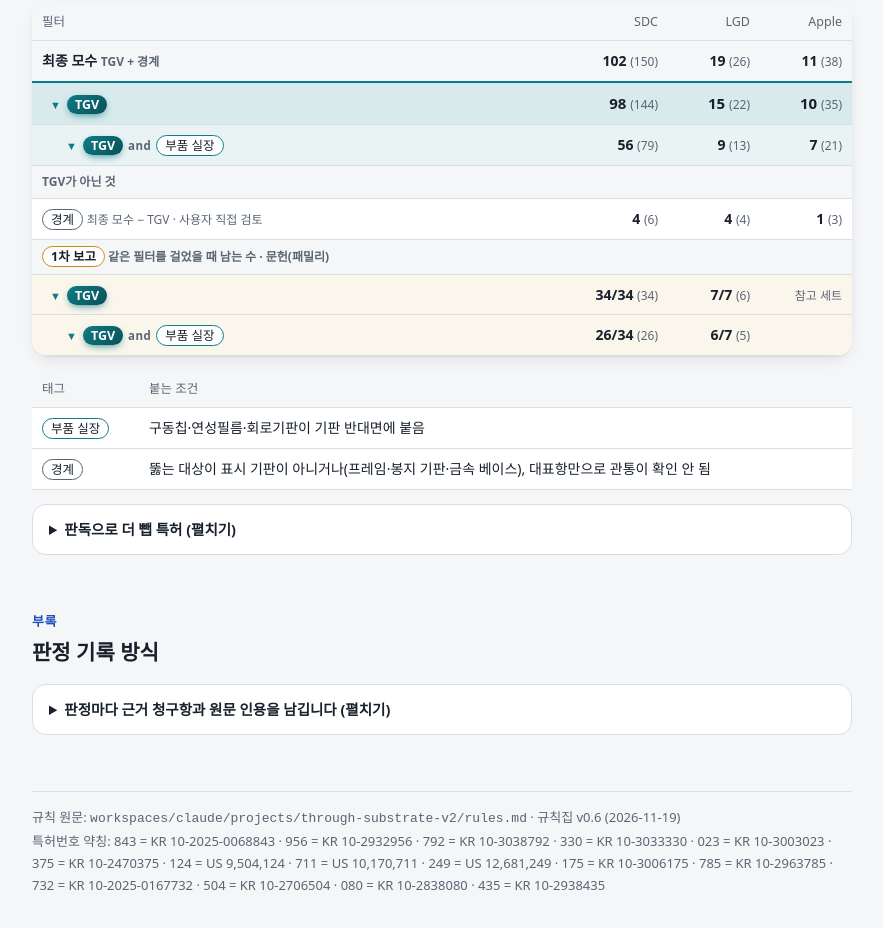
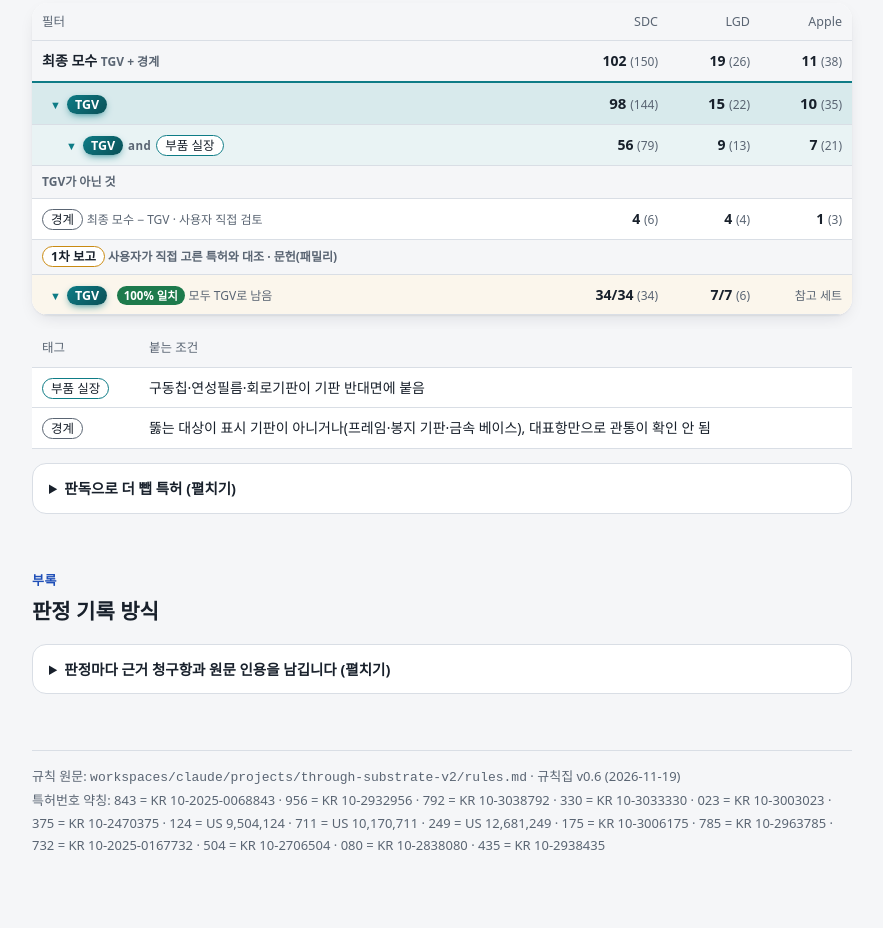
Before and after one commit to output-hub/output-hub.github.io, a plain HTML site: page through-substrate/index.html in a window 1280 px wide. Shown: the part 3123-4051 px from the top of the page, without its empty margins (286-1169 px from the left). Drawn offline with Linux system fonts and the light colour scheme; a web font is replaced by a local one.

Commit message:
[배포] through-substrate 1차 보고 100% 일치 표시 (v57)
Co-Authored-By: Claude Opus 5.5 <noreply@anthropic.com>
Claude-Session: https://claude.ai/code/session_01Y9FMDx1RxiP6aRQER688UG

```diff
--- a/through-substrate/index.html
+++ b/through-substrate/index.html
@@ -135,6 +135,7 @@ svg .bgc{fill:var(--surface)}
 .ft tr.l3 td:first-child{padding-left:50px}
 .ft tr.l2 td{background:color-mix(in srgb,var(--k-t4) 9%,var(--surface))}
 .ft tr.l3 td{background:color-mix(in srgb,var(--k-t2) 8%,var(--surface))}
+.ok100{display:inline-block;margin-left:6px;font-size:11.5px;font-weight:800;color:#fff;background:var(--in);border-radius:999px;padding:0 7px}
 .ft tr.gap td{font-size:12px;color:var(--muted);background:var(--bg);padding:6px 10px;font-weight:600}
 .ft tr.fr td:first-child{padding-left:18px}
 .ft tr.f2 td:first-child{padding-left:34px}
@@ -655,9 +656,8 @@ details.sec{box-shadow:var(--sh)}
 <tr class="l2"><td><span class='ar'>▼</span><span class="chip tgv">TGV</span><span class="and">and</span><span class="chip" style="--kc:var(--k-t4)">부품 실장</span></td><td><b>56</b> <span class="dc">(79)</span></td><td><b>9</b> <span class="dc">(13)</span></td><td><b>7</b> <span class="dc">(21)</span></td></tr>
 <tr class="gap"><td colspan="4">TGV가 아닌 것</td></tr>
 <tr class="lx"><td><span class="chip" style="--kc:var(--muted)">경계</span> <span class='m'>최종 모수 − TGV · 사용자 직접 검토</span></td><td><b>4</b> <span class="dc">(6)</span></td><td><b>4</b> <span class="dc">(4)</span></td><td><b>1</b> <span class="dc">(3)</span></td></tr>
-<tr class="gap"><td colspan="4"><span class="chip" style="--kc:var(--k-str)">1차 보고</span> 같은 필터를 걸었을 때 남는 수 · 문헌(패밀리)</td></tr>
-<tr class="fr"><td><span class='ar'>▼</span><span class="chip tgv">TGV</span></td><td><b>34/34</b> <span class="dc">(34)</span></td><td><b>7/7</b> <span class="dc">(6)</span></td><td><span class="m">참고 세트</span></td></tr>
-<tr class="fr f2"><td><span class='ar'>▼</span><span class="chip tgv">TGV</span><span class="and">and</span><span class="chip" style="--kc:var(--k-t4)">부품 실장</span></td><td><b>26/34</b> <span class="dc">(26)</span></td><td><b>6/7</b> <span class="dc">(5)</span></td><td></td></tr>
+<tr class="gap"><td colspan="4"><span class="chip" style="--kc:var(--k-str)">1차 보고</span> 사용자가 직접 고른 특허와 대조 · 문헌(패밀리)</td></tr>
+<tr class="fr"><td><span class='ar'>▼</span><span class="chip tgv">TGV</span> <span class="ok100">100% 일치</span> <span class="m">모두 TGV로 남음</span></td><td><b>34/34</b> <span class="dc">(34)</span></td><td><b>7/7</b> <span class="dc">(6)</span></td><td><span class="m">참고 세트</span></td></tr>
 </tbody></table></div>
 <div class="tbl"><table>
 <thead><tr><th>태그</th><th>붙는 조건</th></tr></thead>
```
